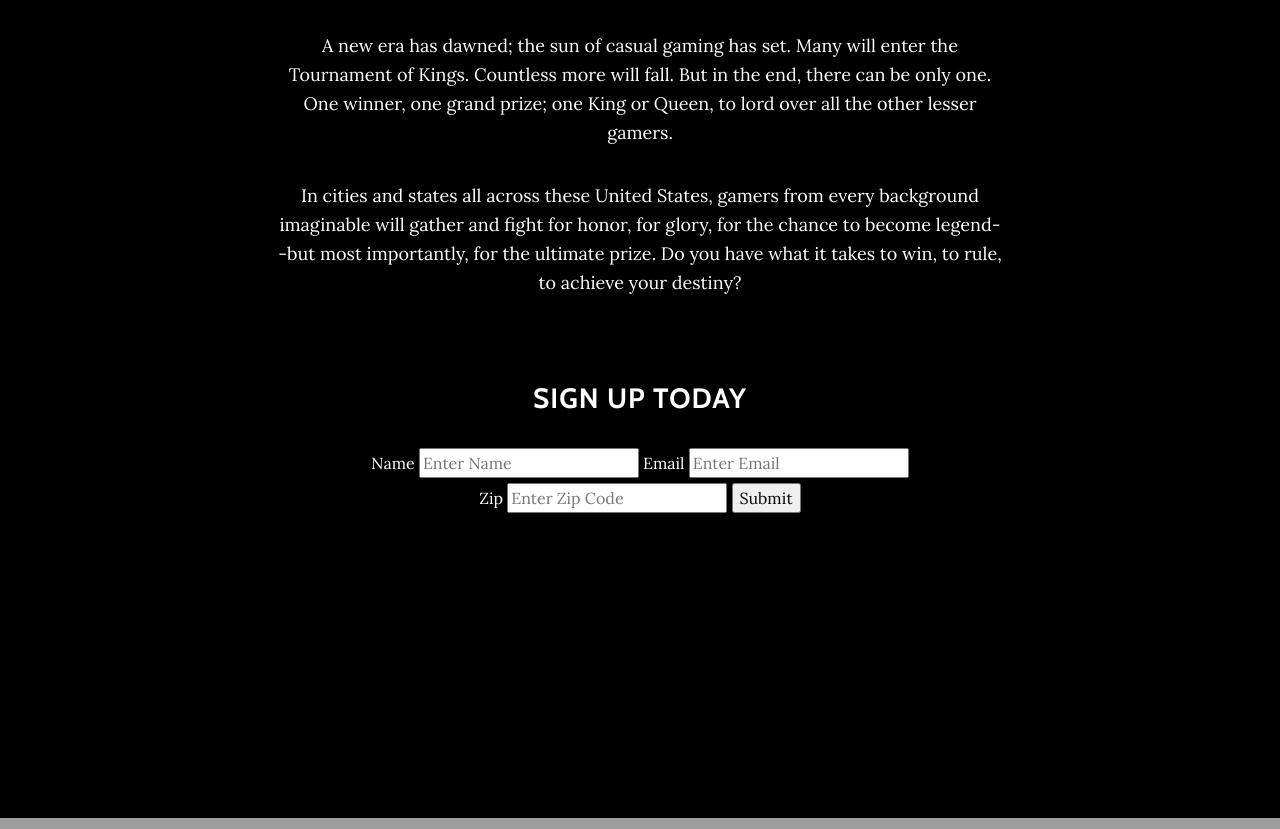
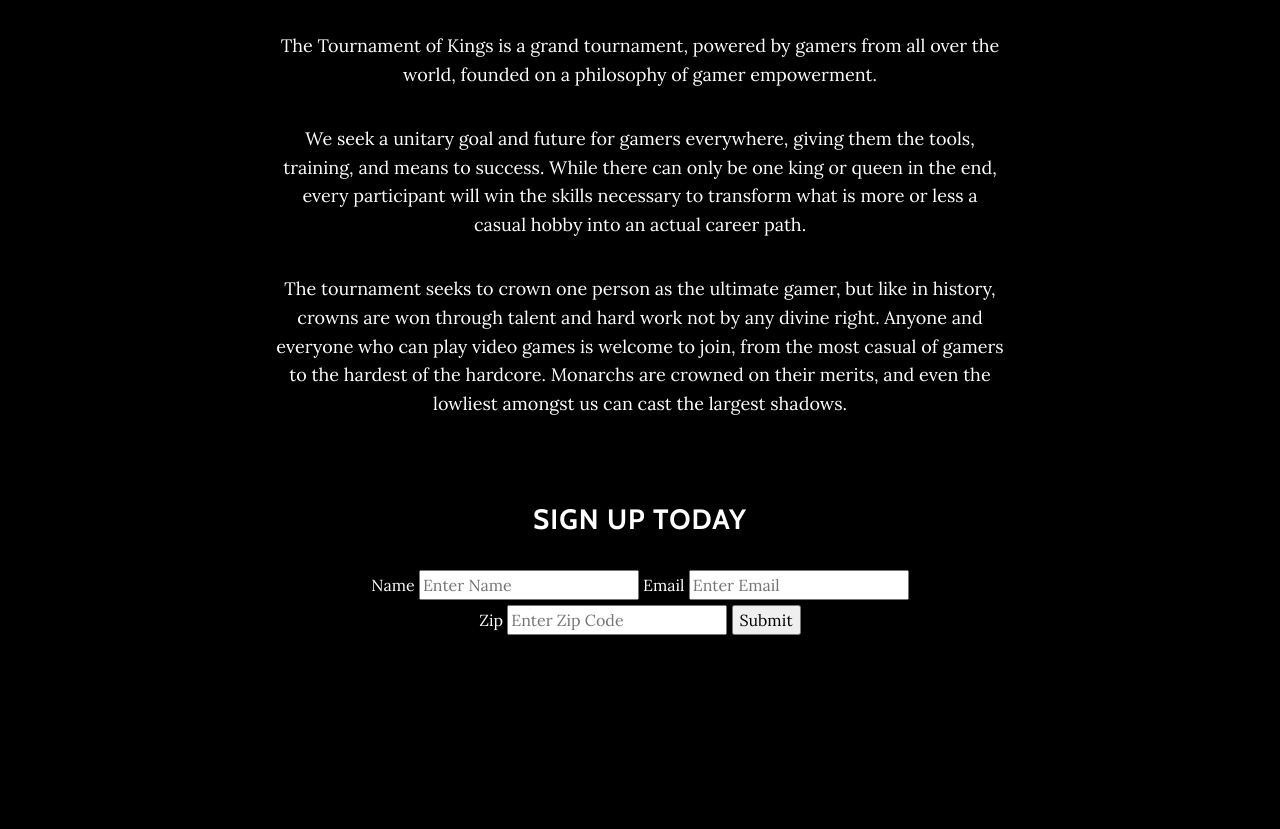
Before and after one commit to Clickieinc/tok, a website: page index.html in a window 1280 px wide. Shown: the part 1786-2615 px from the top of the page. Drawn offline with nearby package versions, Linux system fonts and the light colour scheme; some packages are replaced by stand-ins of ours; grey boxes are pictures that could not be loaded.

Commit message:
Update 'About Us' section text

```diff
--- a/index.html
+++ b/index.html
@@ -80,13 +80,18 @@
 		  <img src="img/tok-logo.png">
             <h2>About Tournament of Kings</h2>
 
-            <p>A new era has dawned; the sun of casual gaming has set.
-				Many will enter the Tournament of Kings. Countless more will fall. But in the end, there can be only one.
-				One winner, one grand prize; one King or Queen, to lord over all the other lesser gamers.
+            <p>The Tournament of Kings is a grand tournament, powered by gamers from all over the world,
+			founded on a philosophy of gamer empowerment.
 			</p>
-			<p> In cities and states all across these United States, gamers from every background imaginable will gather
-				and fight for honor, for glory, for the chance to become legend--but most importantly, for the ultimate prize.
-				Do you have what it takes to win, to rule, to achieve your destiny?
+			<p> We seek a unitary goal and future for gamers everywhere, giving them the tools, training,
+			and means to success. While there can only be one king or queen in the end, every participant
+			will win the skills necessary to transform what is more or less a casual hobby into an actual career path.
+			</p>
+			<p>The tournament seeks to crown one person as the ultimate gamer, but like in history,
+			crowns are won through talent and hard work not by any divine right. Anyone and everyone
+			who can play video games is welcome to join, from the most casual of gamers to the hardest
+			of the hardcore. Monarchs are crowned on their merits, and even the lowliest amongst us can
+			cast the largest shadows.
 			</p>
 
 			<!-- Signup Form -->
```
